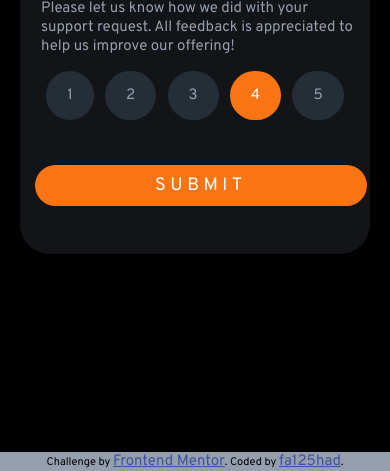
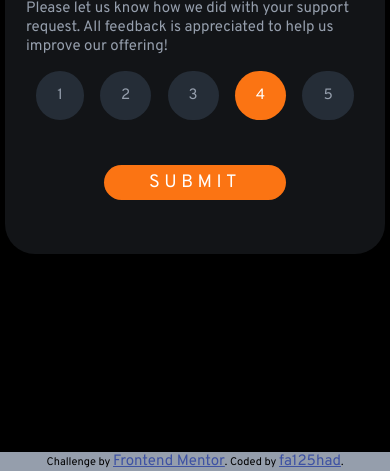
Before and after one commit to fa125had/Interactive-rating-component, a plain HTML site: page index.html in a window 390 px wide. Shown: the part 373-844 px from the top of the page. Drawn offline with Linux system fonts and the light colour scheme.

Commit message:
fix default Submit Button on mobile view

```diff
--- a/style.css
+++ b/style.css
@@ -27,7 +27,7 @@ main {
 /* Style showbox of Submitted rank to user after submit feedback */
 #submittedNumber {
     display: none;
-    font-size: 1.3rem;
+    font-size: 1.156rem;
     color: var(--orange);
     background-color: var(--darkBlue);
     padding: 0.5rem;
@@ -45,11 +45,12 @@ main {
 /* VoteBox styling */
 .voteBox {
     /* box-shadow: 1px 0 5rem var(--orange); */
-    width: 320px;
+    max-width: 350px;
     height: 350px;
     background-color: var(--veryDarkBlue);
     border-radius: 2rem;
     padding: 2rem 1rem;
+    overflow: hidden;
 }
 
 .boxIcon img {
@@ -73,6 +74,7 @@ main {
     font-size: 1rem;
     text-align: left;
     margin: 1rem 0 1rem 0.4rem;
+
 }
 
 .radio-vote {
@@ -115,15 +117,20 @@ main {
 }
 /* Style Submit Button */
 .submitButton {
+    max-width: 300px;
+    align-items: center;
+    justify-content: center;
     background-color: var(--orange);
     color: var(--white);
     font-size: 1.2rem;
     letter-spacing: 0.3rem;
     margin-top: 3rem;
-    padding: 0.6rem 8rem;
+    padding: 0.4rem 3rem;;
     border-radius: 2rem;
     border: none;
     transition-duration: 250ms;
+    /* Remove submit button default style on mobile */
+    -webkit-appearance: none;
 }
 
 .submitButton:hover {
```
